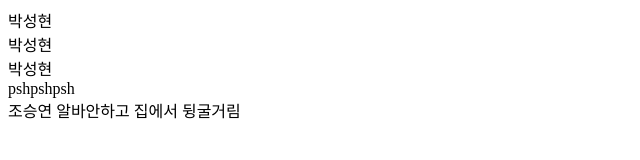
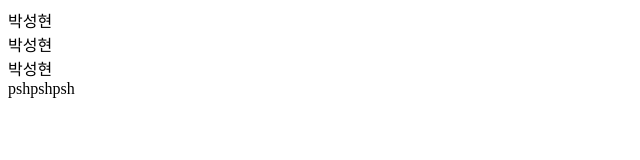
Before and after one commit to uailuv/shp, a plain HTML site: page blockinline.html.html in a window 1280 px wide. Shown: the whole page, without its empty margins (0-640 px from the left). Drawn offline with Linux system fonts and the light colour scheme.

Commit message:
Update blockinline.html.html

```diff
--- a/blockinline.html.html
+++ b/blockinline.html.html
@@ -12,7 +12,7 @@
     <div>박성현</div>
     <div>박성현</div>
     <span>psh</span><span>psh</span><span>psh</span>
-    <div>조승연 알바안하고 집에서 뒹굴거림</div>
+
 
 
 </body>
```
